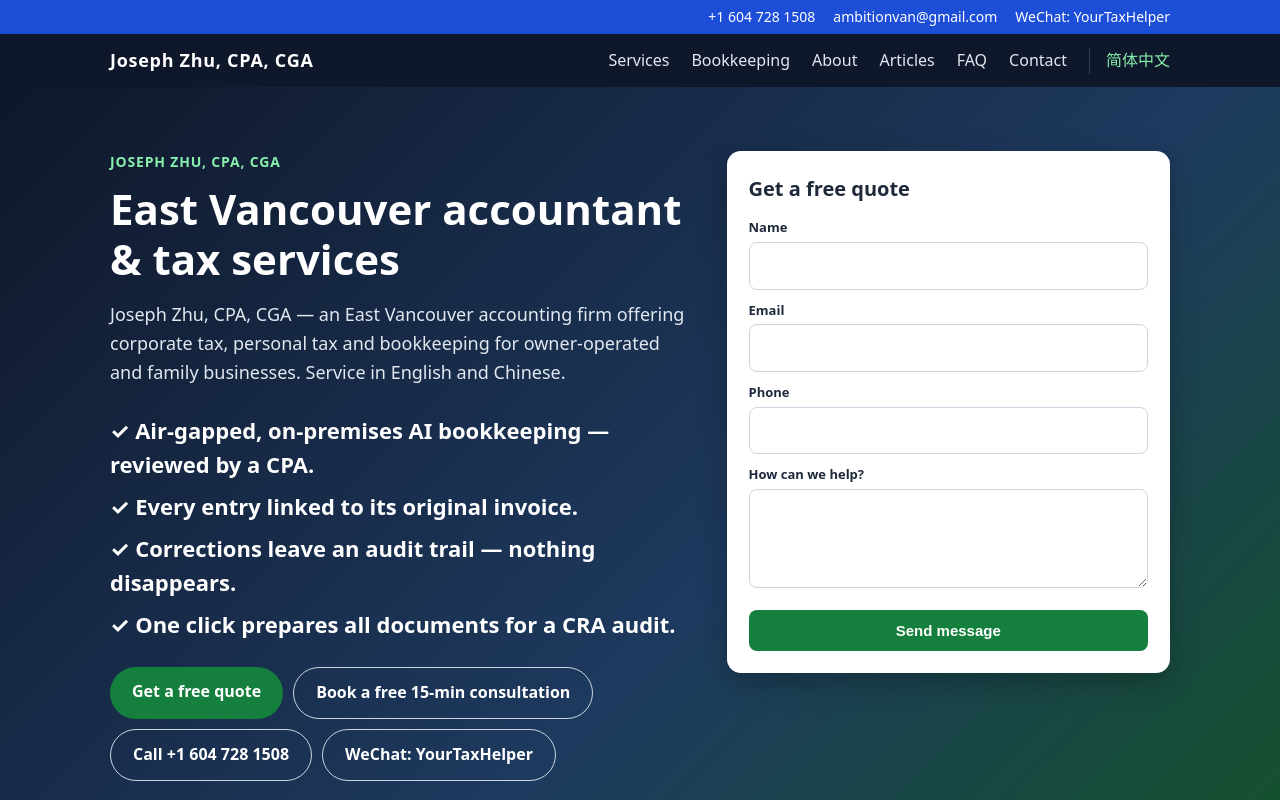
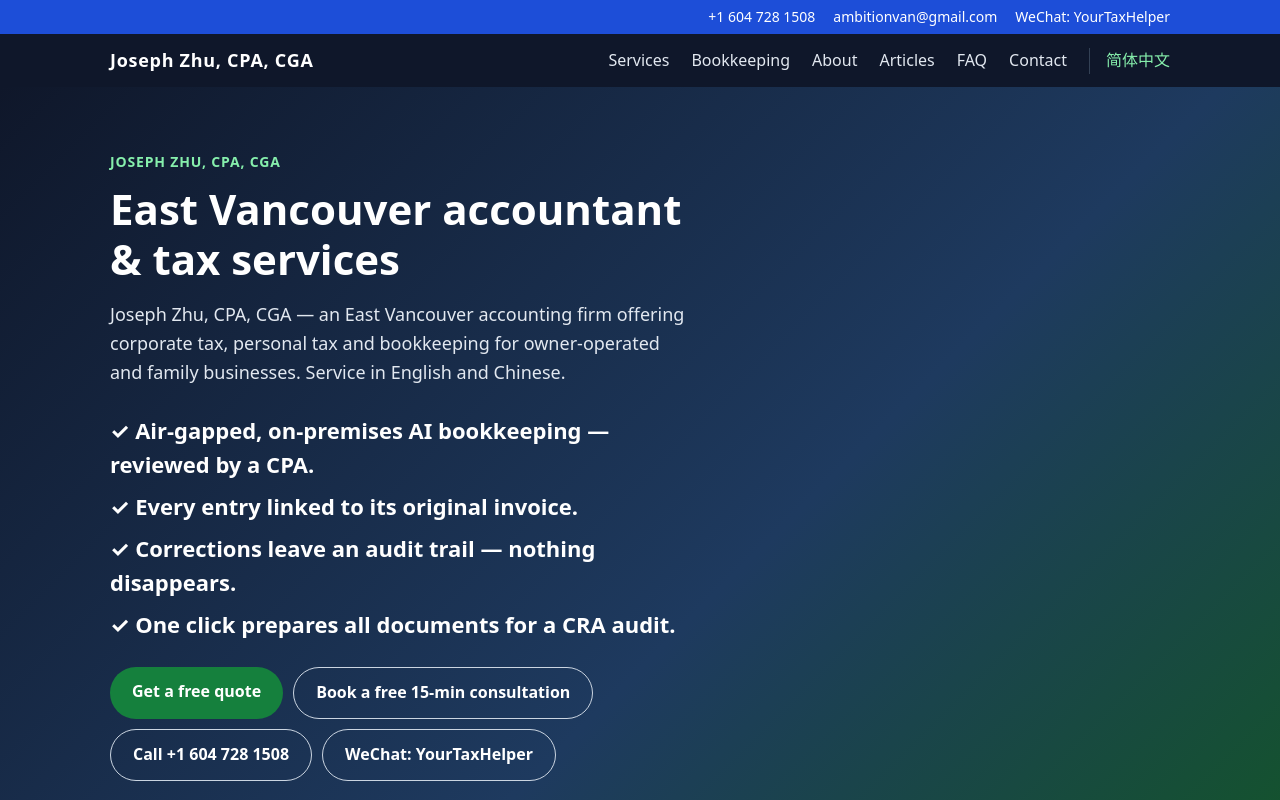
Before and after one commit to ambitionvan/my-cpa-website, a plain HTML site: page index.html in a window 1280 px wide. Shown: the top 800 px of the page. Drawn offline with Linux system fonts and the light colour scheme.

Commit message:
Remove Get a free quote form from homepages
Removed the quote request form from the index page.

```diff
--- a/index.html
+++ b/index.html
@@ -35,12 +35,6 @@
 <li>✓ One click prepares all documents for a CRA audit.</li>
 </ul>
 <div class="btns"><a class="btn g" href="#contact">Get a free quote</a><a class="btn o" href="#contact">Book a free 15-min consultation</a><a class="btn o" href="tel:+16047281508">Call +1 604 728 1508</a><a class="btn o" href="#contact">WeChat: YourTaxHelper</a></div></div>
-<div class="card" id="quote"><h2>Get a free quote</h2><form action="https://formspree.io/f/mqpznbpl" method="POST"><input type="hidden" name="_language" value="en">
-<label for="f-name-en">Name</label><input id="f-name-en" name="name" required autocomplete="name">
-<label for="f-email-en">Email</label><input id="f-email-en" type="email" name="email" required autocomplete="email">
-<label for="f-phone-en">Phone</label><input id="f-phone-en" type="tel" name="phone" autocomplete="tel">
-<label for="f-msg-en">How can we help?</label><textarea id="f-msg-en" name="message" rows="3" required></textarea>
-<button type="submit">Send message</button></form></div>
 </div></div>
 <section id="video" class="alt"><div class="wrap video"><h2 class="sec">How it works — in 36 seconds</h2><div class="video-player"><video controls preload="metadata" playsinline webkit-playsinline x5-playsinline x5-video-player-type="h5" x5-video-player-fullscreen="true" width="1008" height="768" poster="media/dropbook-ad.jpg"><source src="media/dropbook-ad.mp4" type="video/mp4"></video><button type="button" class="play-btn" aria-label="Play video"><span aria-hidden="true">▶</span></button></div><p>You drop off your papers, we book every bank line with its original attached, and the CPA reviews the finished books.</p></div></section>
 <section id="services"><div class="wrap"><h2 class="sec">Services</h2><div class="grid3"><div class="box"><h3>Corporate tax (T2)</h3><p>T2 corporate tax returns, year-end financial statements, salary vs. dividend planning for shareholders, and help with CRA reviews and letters.</p><p style="margin-top:10px"><a href="services/corporate-tax.html">Learn more →</a></p></div><div class="box"><h3>Personal tax (T1)</h3><p>T1 personal tax returns, foreign property reporting (T1135), non-resident property sales, and tax planning for families.</p><p style="margin-top:10px"><a href="services/personal-tax.html">Learn more →</a></p></div><div class="box"><h3>Bookkeeping, GST/PST &amp; payroll</h3><p>Monthly bookkeeping from your bank statements, GST/PST returns, payroll, and T4 / T5 slips.</p><p style="margin-top:10px"><a href="services/bookkeeping-payroll.html">Learn more →</a></p></div></div></div></section>
```
